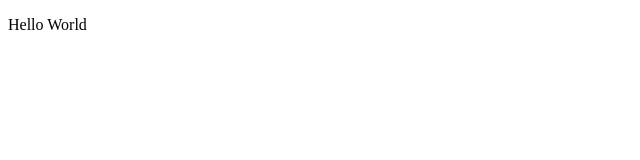
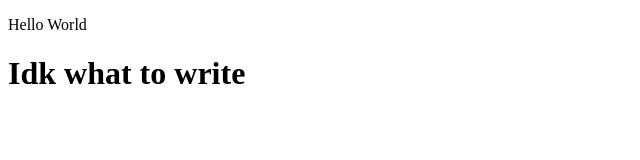
Before and after one commit to natsmnv/Test, a plain HTML site: page index.html in a window 1280 px wide. Shown: the whole page, without its empty margins (0-640 px from the left). Drawn offline with Linux system fonts and the light colour scheme.

Commit message:
Updated index.html

```diff
--- a/index.html
+++ b/index.html
@@ -9,5 +9,7 @@
     <div>
         <p>Hello World</p>
     </div>
+    <h1>Idk what to write
+    </h1>
 </body>
 </html>
```
